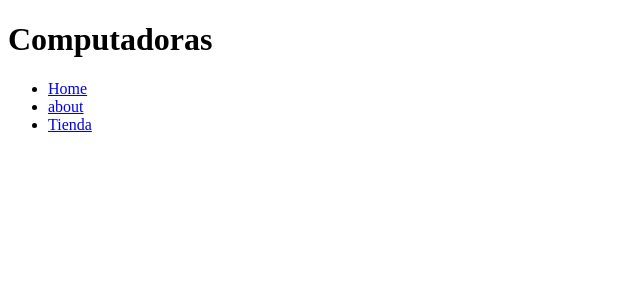
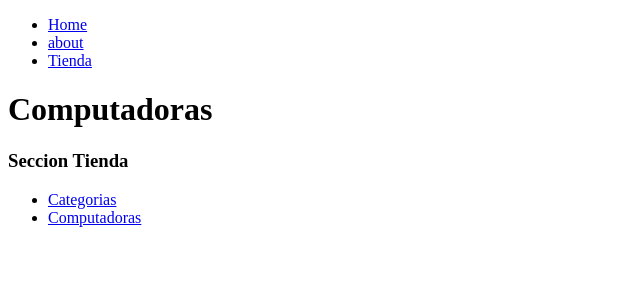
Before and after one commit to FernandoMoyano/first-Nextjs, a Next.js app: page /tienda/categorias/computadoras in a window 1280 px wide. Shown: the top 300 px of the page, without its empty margins (0-640 px from the left). Built offline with nearby package versions, Linux system fonts and the light colour scheme.

Commit message:
Metadata

```diff
--- a/app/layout.js
+++ b/app/layout.js
@@ -2,15 +2,16 @@
 
 export const metadata = {
   title: "Next.js",
-  description: "Generated by Next.js",
+  description: "Comercio",
+  keywords: "e-commerce, online ",
 };
 
 export default function RootLayout({ children }) {
   return (
     <html lang="en">
       <body>
+        <Navbar />
         {children}
-        <Navbar />
       </body>
     </html>
   );
--- /dev/null
+++ b/app/tienda/layout.jsx
@@ -0,0 +1,28 @@
+import React from "react";
+import Link from "next/link";
+
+export const metadata = {
+  title: "Tienda oficial",
+};
+
+const TiendaLayout = ({ children }) => {
+  return (
+    <>
+      {children}
+      <nav>
+        <h3>Seccion Tienda</h3>
+
+        <ul>
+          <li>
+            <Link href="/tienda/categorias">Categorias</Link>
+          </li>
+          <li>
+            <Link href="/tienda/categorias/computadoras">Computadoras</Link>
+          </li>
+        </ul>
+      </nav>
+    </>
+  );
+};
+
+export default TiendaLayout;
```
Also changed, not shown: app/about/page.jsx (+7 -6 lines).
